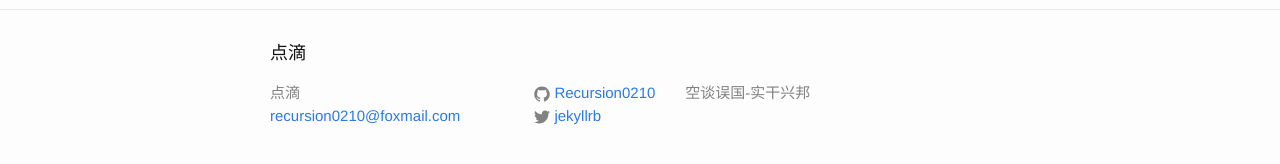
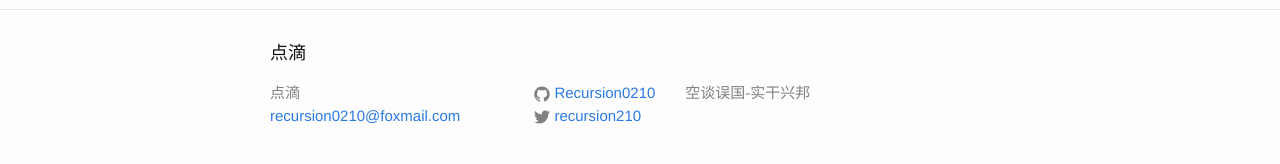
Before and after one commit to Recursion0210/Recursion0210.github.io, a Jekyll site: the page built from about.md, in a window 1280 px wide. Shown: the part 341-505 px from the top of the page. Built offline with Jekyll 4.4.1, drawn with Linux system fonts in a browser that asks for light colours.

Commit message:
change error

```diff
--- a/_config.yml
+++ b/_config.yml
@@ -5,7 +5,7 @@ description: > # this means to ignore newlines until "baseurl:"
   空谈误国-实干兴邦
 baseurl: "" # the subpath of your site, e.g. /blog/
 url: "http://yourdomain.com" # the base hostname & protocol for your site
-twitter_username: jekyllrb
+twitter_username: recursion210
 github_username:  Recursion0210
 
 # Build settings
--- a/_includes/footer.html
+++ b/_includes/footer.html
@@ -31,7 +31,7 @@
           {% if site.twitter_username %}
           <li>
             <!--<a href="https://twitter.com/{{ site.twitter_username }}">-->
-            <a href="https://http://weibo.com/u/2189929640">
+            <a href="https://weibo.com/u/2189929640">
               <span class="icon  icon--twitter">
                 <svg viewBox="0 0 16 16">
                   <path fill="#828282" d="M15.969,3.058c-0.586,0.26-1.217,0.436-1.878,0.515c0.675-0.405,1.194-1.045,1.438-1.809
```
